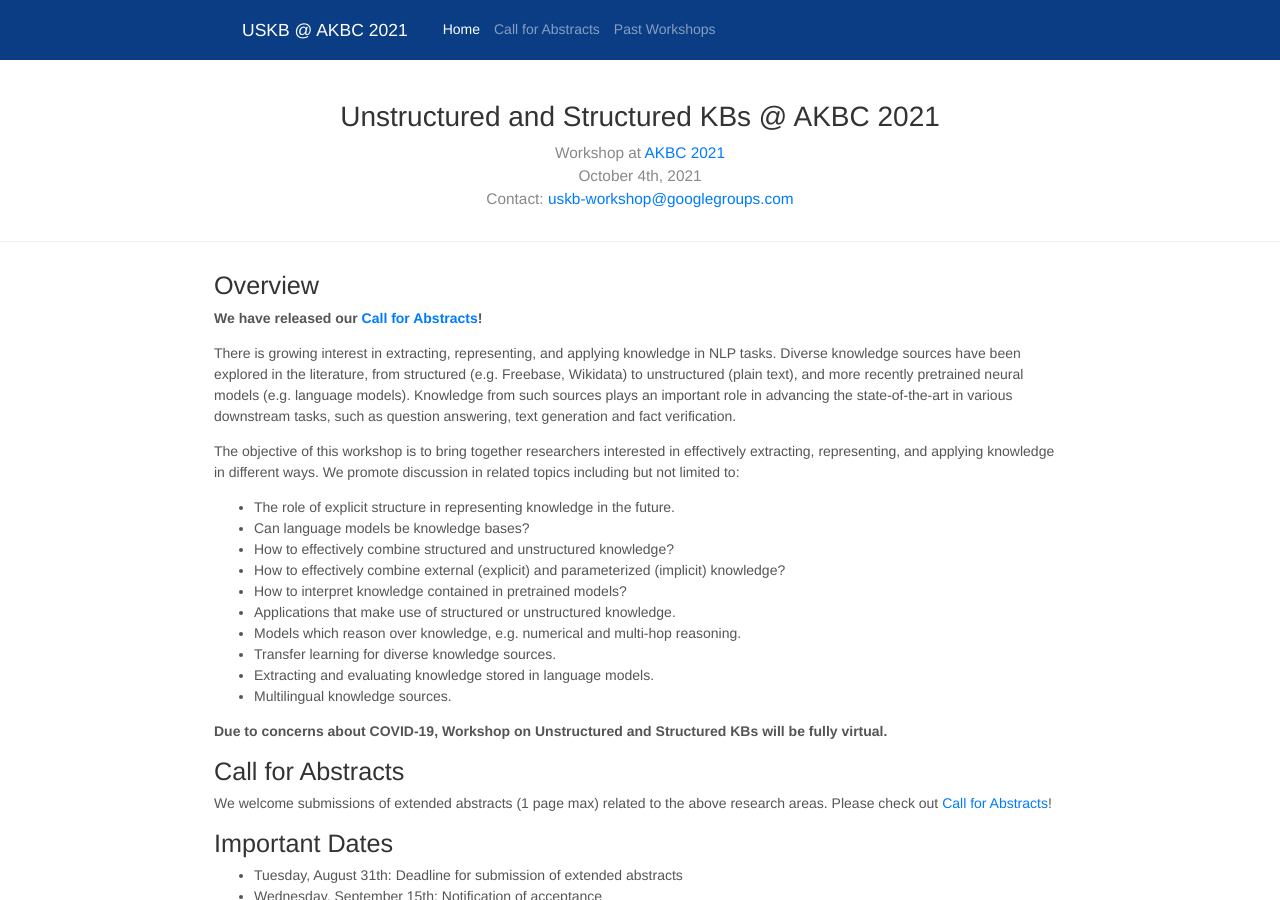
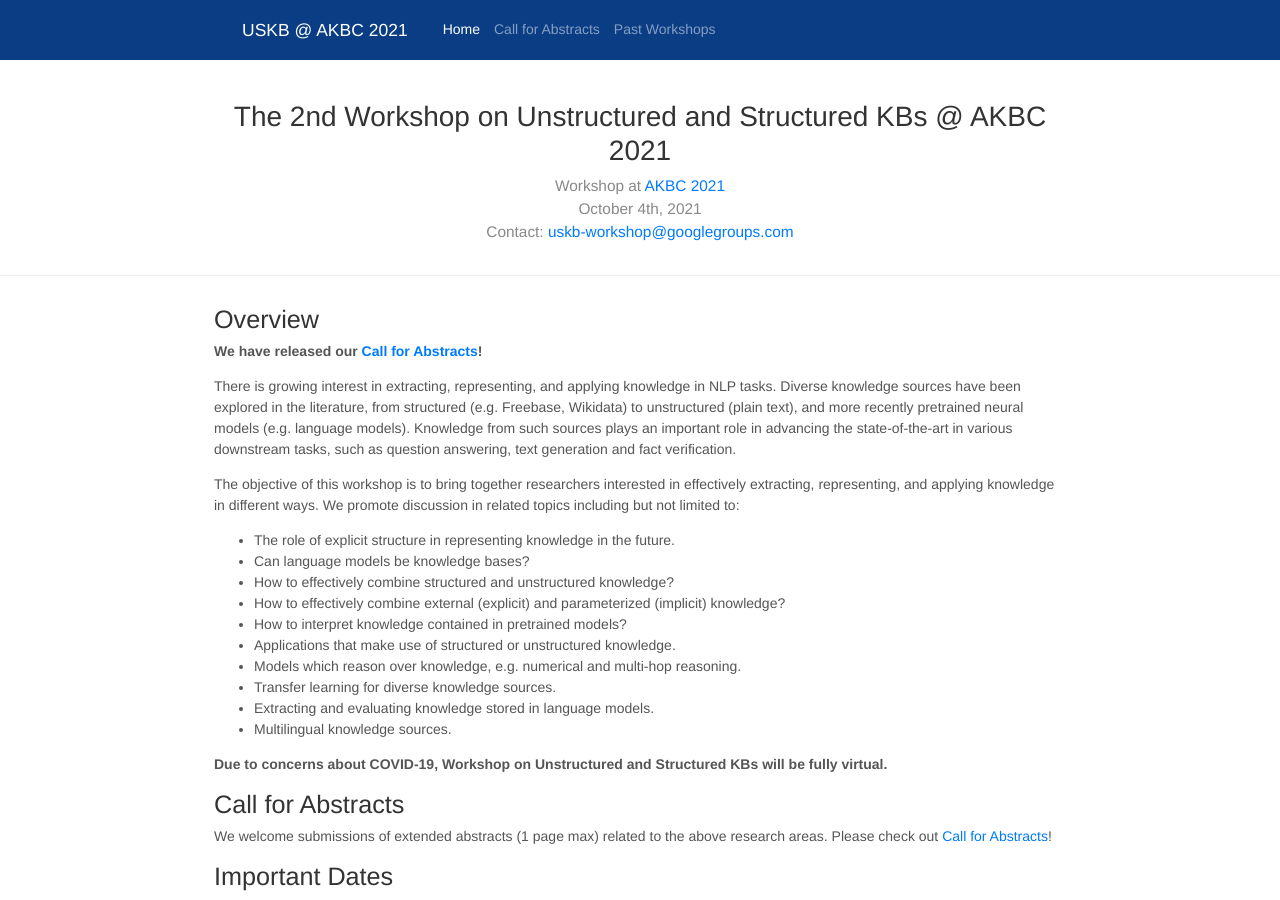
Before and after one commit to spa-nlp/spa-nlp.github.io, a Jekyll site: the page built from index.md, in a window 1280 px wide and 900 px high. Built offline with Jekyll 4.4.1, drawn with Linux system fonts in a browser that asks for light colours; nearby versions of some CDN libraries.

Commit message:
add "second"

```diff
--- a/_layouts/main-2021.html
+++ b/_layouts/main-2021.html
@@ -51,7 +51,7 @@
 
 <div class="blog-header">
     <div class="container text-center">
-        <h1 class="blog-title">Unstructured and Structured KBs @ AKBC 2021</h1>
+        <h1 class="blog-title">The 2nd Workshop on Unstructured and Structured KBs @ AKBC 2021</h1>
         <p class="lead blog-description">
             Workshop at <a href="https://www.akbc.ws/2021/">AKBC 2021</a><br/>
             October 4th, 2021<br/>
```
